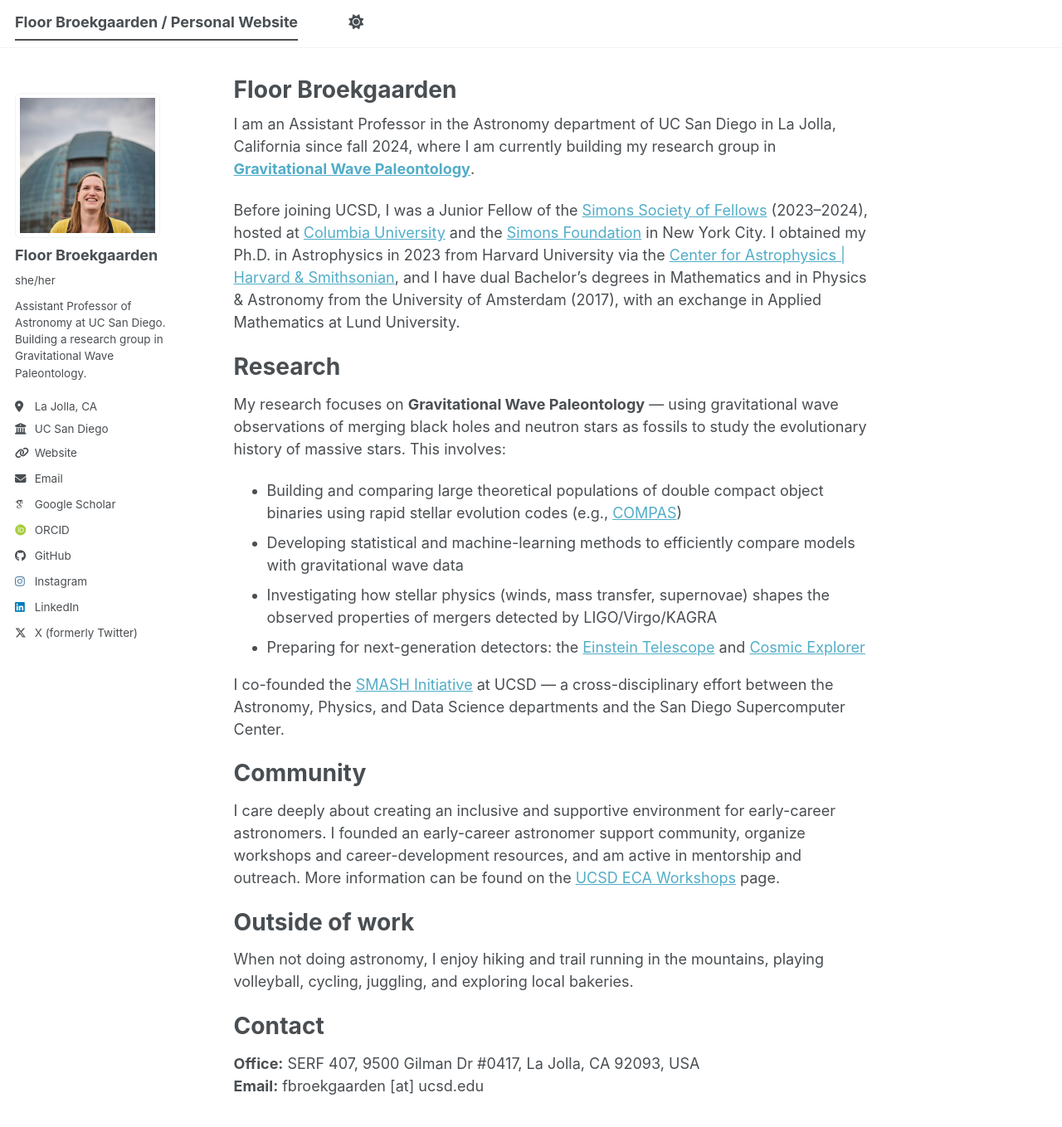
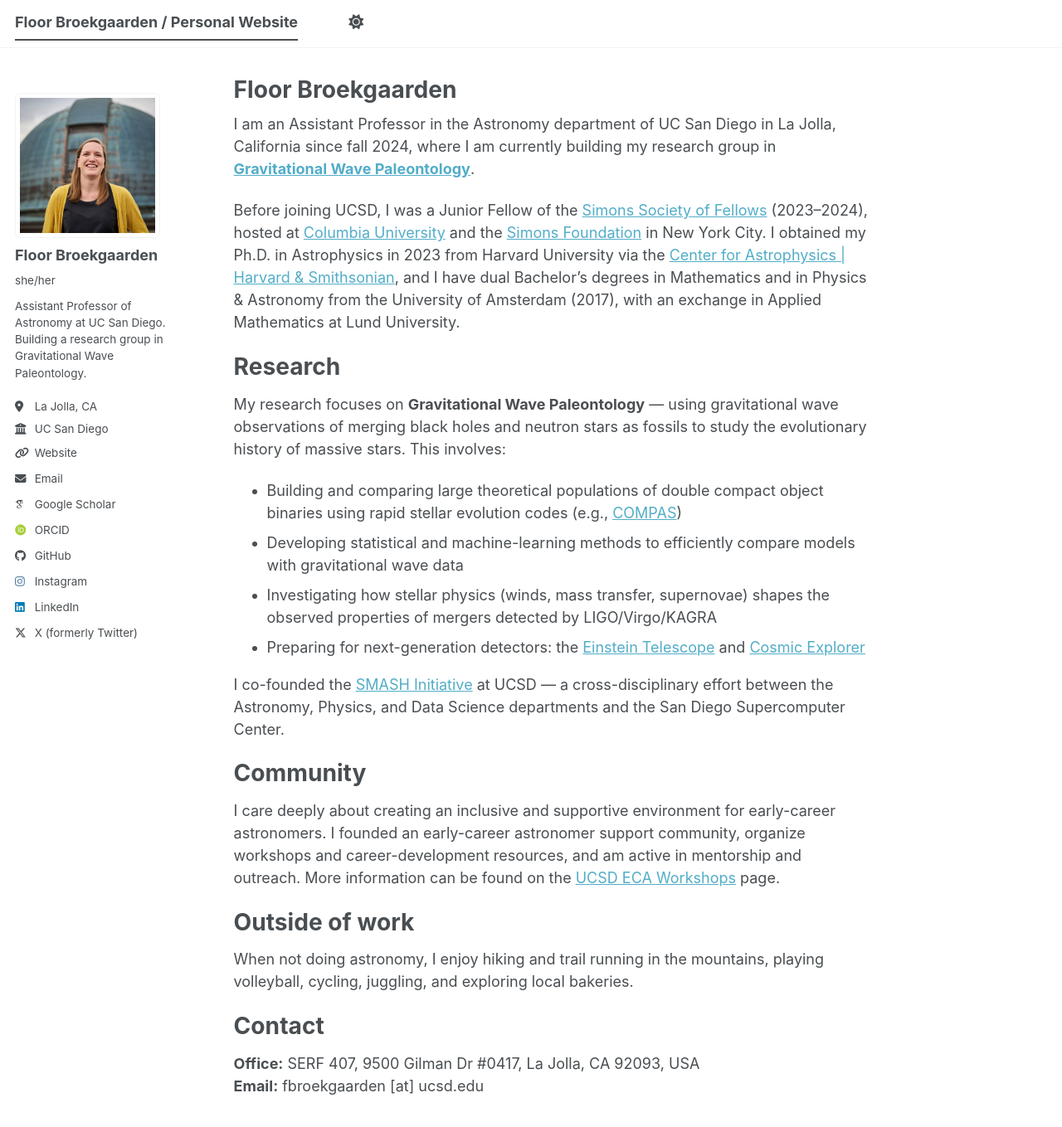
Before and after one commit to FloorBroekgaarden/FloorBroekgaarden.github.io, a Jekyll site: the page built from _pages/about.md, in a window 1280 px wide and 1400 px high. Shown: the top 1359 px of the window at 83% size. Built offline with Jekyll 4.4.1, drawn with Linux system fonts in a browser that asks for light colours; some web fonts are replaced; a script bundle is joined from its source files by our own code; library files that are not in the unit come from our copies.

Commit message:
Update _sidebar.scss

```diff
--- a/_sass/layout/_sidebar.scss
+++ b/_sass/layout/_sidebar.scss
@@ -157,7 +157,7 @@
     width: 175px;
     height: 175px;
     object-fit: cover;
-    object-position: center top;
+    object-position: center center;
     border-radius: 6px;
 
     @include breakpoint($large) {
```
